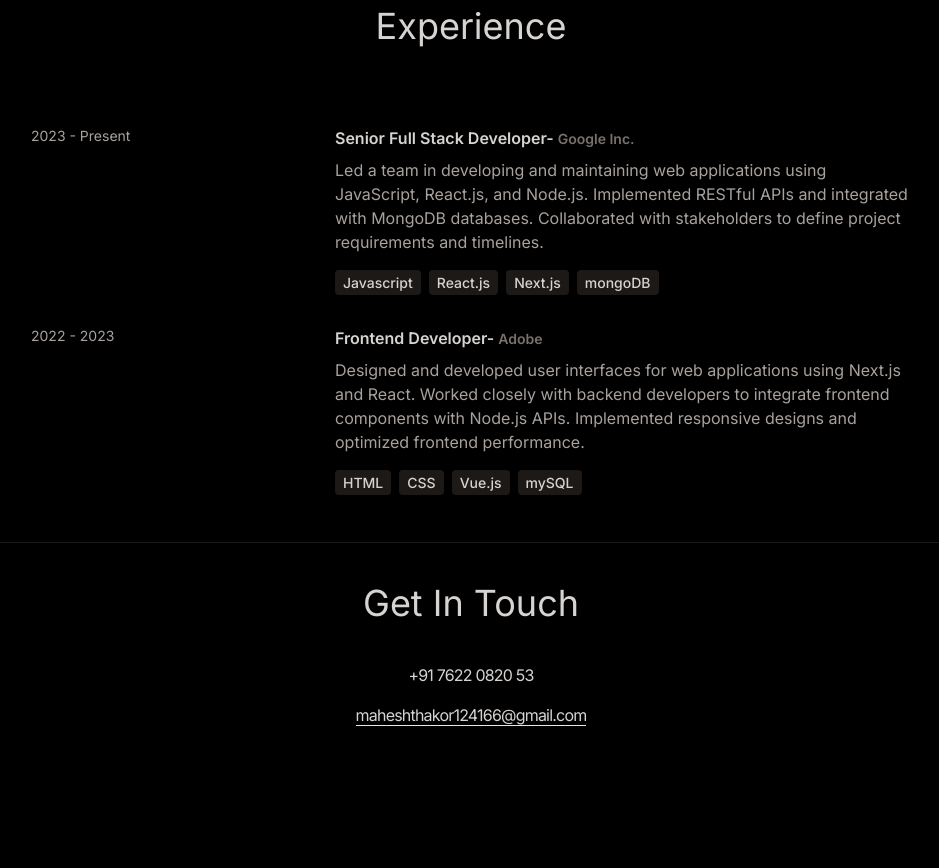
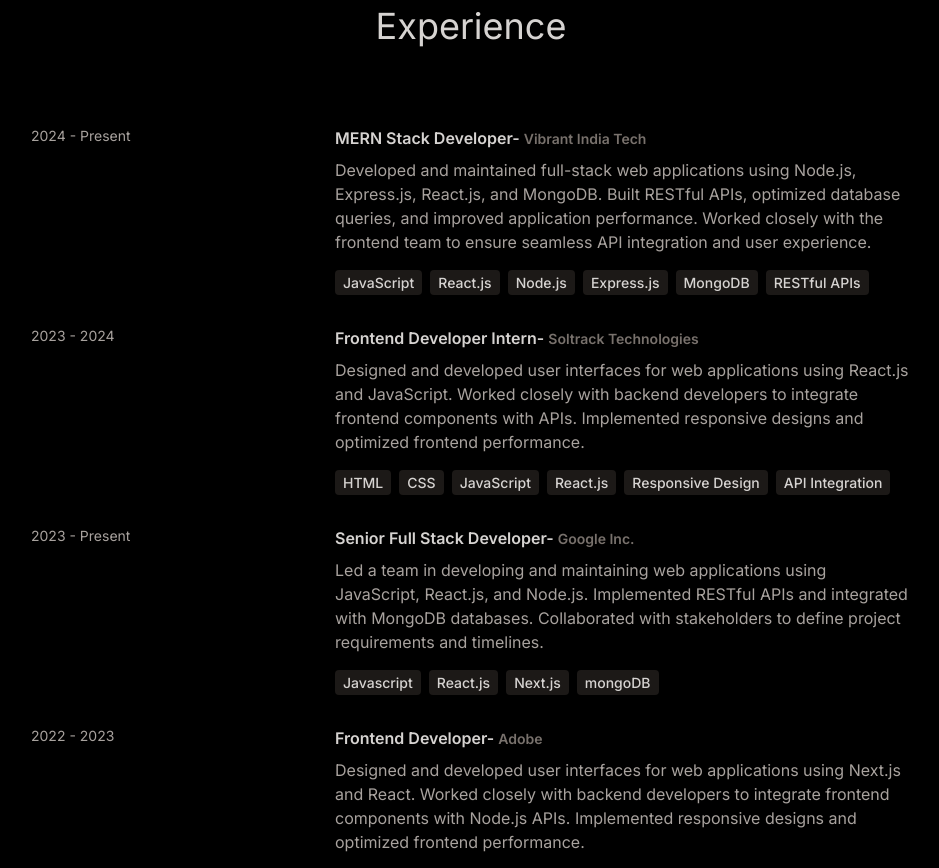
Before and after one commit to MaheshThakor166/Mahesh-Thakor-Portfolio, a React (Vite) app: page / in a window 1280 px wide. Shown: the part 2500-3368 px from the top of the page, without its empty margins (169-1108 px from the left). Before the commit the page ends 3307 px from the top, so only its background shows below. Built offline with nearby package versions, Linux system fonts and the light colour scheme.

Commit message:
Update index.js

```diff
--- a/src/constants/index.js
+++ b/src/constants/index.js
@@ -8,6 +8,23 @@
 export const ABOUT_TEXT = `I am a dedicated and versatile full stack developer with a passion for creating efficient and user-friendly web applications. With 5 years of professional experience, I have worked with a variety of technologies, including React, Next.js, Node.js, MySQL, PostgreSQL, and MongoDB. My journey in web development began with a deep curiosity for how things work, and it has evolved into a career where I continuously strive to learn and adapt to new challenges. I thrive in collaborative environments and enjoy solving complex problems to deliver high-quality solutions. Outside of coding, I enjoy staying active, exploring new technologies, and contributing to open-source projects.`
 
 export const EXPERIENCES = [
+
+  {
+    "year": '2024 - Present',
+    "role": "MERN Stack Developer",
+    "company": "Vibrant India Tech",
+    "description": "Developed and maintained full-stack web applications using Node.js, Express.js, React.js, and MongoDB. Built RESTful APIs, optimized database queries, and improved application performance. Worked closely with the frontend team to ensure seamless API integration and user experience.",
+    "technologies": ["JavaScript", "React.js", "Node.js", "Express.js", "MongoDB", "RESTful APIs"]
+  },
+  {
+    "year": '2023 - 2024',
+    "role": "Frontend Developer Intern",
+    "company": "Soltrack Technologies",
+    "description": "Designed and developed user interfaces for web applications using React.js and JavaScript. Worked closely with backend developers to integrate frontend components with APIs. Implemented responsive designs and optimized frontend performance.",
+    "technologies": ["HTML", "CSS", "JavaScript", "React.js", "Responsive Design", "API Integration"]
+  }
+,
+
   {
     year: '2023 - Present',
     role: 'Senior Full Stack Developer',
```
